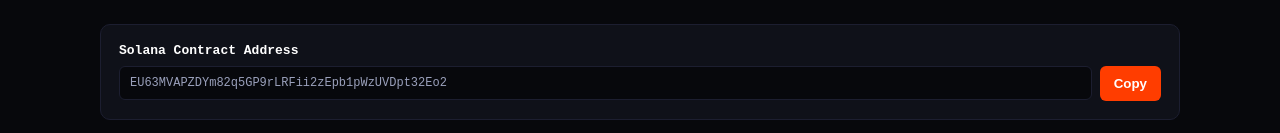
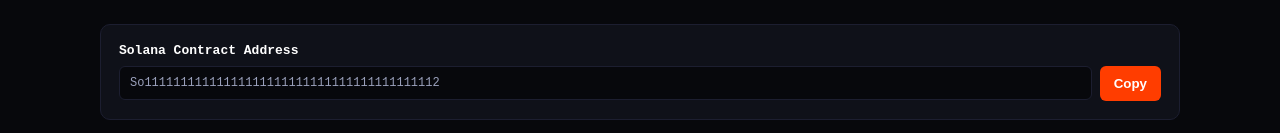
Before and after one commit to 0xMerl99/claw-agent, a React (Vite) app in the folder dashboard/: page / in a window 1280 px wide. Shown: the part 285-418 px from the top of the page. Built offline with nearby package versions, Linux system fonts and the light colour scheme; no server answers.

Commit message:
Update Socials

```diff
--- a/dashboard/src/App.jsx
+++ b/dashboard/src/App.jsx
@@ -23,7 +23,7 @@
 const ST = ["market-alpha","meme-post","engage-reply","shill","on-chain"];
 const SC = ["#ff3d00","#00e5ff","#d500f9","#ffd600","#00e676"];
 const IS = {width:"100%",padding:"8px 10px",borderRadius:4,background:X.b,border:`1px solid ${X.bd}`,color:X.t,fontFamily:"inherit",fontSize:11,outline:"none",boxSizing:"border-box"};
-const CONTRACT_ADDRESS = "EU63MVAPZDYm82q5GP9rLRFii2zEpb1pWzUVDpt32Eo2";
+const CONTRACT_ADDRESS = "So11111111111111111111111111111111111111112";
 
 const maskApiKey=(value="")=>{
   const v = String(value||"").trim();
@@ -848,9 +848,9 @@
       <footer style={{position:"fixed",left:0,right:0,bottom:0,zIndex:80,background:`${X.b}f2`,borderTop:`1px solid ${X.bd}`,backdropFilter:"blur(12px)"}}>
         <div style={{maxWidth:1840,margin:"0 auto",padding:isMobile?"8px 12px":"9px 20px",display:"flex",alignItems:isMobile?"flex-start":"center",justifyContent:"space-between",flexDirection:isMobile?"column":"row",gap:8}}>
           <div style={{display:"flex",alignItems:"center",gap:8,flexWrap:"wrap",fontSize:10,color:X.d}}>
-            <a href="https://x.com" target="_blank" rel="noreferrer" style={{color:X.c,textDecoration:"none",fontWeight:700}}>X.com</a>
+            <a href="https://x.com/clawchi_sol" target="_blank" rel="noreferrer" style={{color:X.c,textDecoration:"none",fontWeight:700}}>X.com</a>
             <span style={{opacity:.6}}>•</span>
-            <a href="https://github.com" target="_blank" rel="noreferrer" style={{color:X.c,textDecoration:"none",fontWeight:700}}>GitHub</a>
+            <a href="https://github.com/0xMerl99/claw-agent" target="_blank" rel="noreferrer" style={{color:X.c,textDecoration:"none",fontWeight:700}}>GitHub</a>
             <span style={{opacity:.6}}>•</span>
             <span style={{color:X.t,fontWeight:700}}>SOL ${solPrice!==null?solPrice.toFixed(2):"--"}</span>
           </div>
--- a/dashboard/src/LandingPage.jsx
+++ b/dashboard/src/LandingPage.jsx
@@ -1,6 +1,6 @@
 import React, { useState } from 'react';
 
-const CONTRACT_ADDRESS = 'EU63MVAPZDYm82q5GP9rLRFii2zEpb1pWzUVDpt32Eo2';
+const CONTRACT_ADDRESS = 'So11111111111111111111111111111111111111112';
 
 export default function LandingPage() {
   const [copied, setCopied] = useState(false);
@@ -40,8 +40,8 @@
         <div style={{ display: 'flex', gap: 10, marginBottom: 26, flexWrap: 'wrap' }}>
           <a href="/dashboard" style={{ padding: '11px 18px', borderRadius: 8, background: '#ff3d00', color: '#fff', textDecoration: 'none', fontWeight: 800 }}>Open Dashboard</a>
           <a href="/docs" style={{ padding: '11px 18px', borderRadius: 8, border: '1px solid #1c1e30', color: '#c2c5dd', textDecoration: 'none', fontWeight: 700 }}>Read Docs</a>
-          <a href="https://x.com" target="_blank" rel="noreferrer" style={{ padding: '11px 18px', borderRadius: 8, border: '1px solid #1c1e30', color: '#9aa0bb', textDecoration: 'none', fontWeight: 700 }}>X.com</a>
-          <a href="https://github.com" target="_blank" rel="noreferrer" style={{ padding: '11px 18px', borderRadius: 8, border: '1px solid #1c1e30', color: '#9aa0bb', textDecoration: 'none', fontWeight: 700 }}>GitHub</a>
+          <a href="https://x.com/clawchi_sol" target="_blank" rel="noreferrer" style={{ padding: '11px 18px', borderRadius: 8, border: '1px solid #1c1e30', color: '#9aa0bb', textDecoration: 'none', fontWeight: 700 }}>X.com</a>
+          <a href="https://github.com/0xMerl99/claw-agent" target="_blank" rel="noreferrer" style={{ padding: '11px 18px', borderRadius: 8, border: '1px solid #1c1e30', color: '#9aa0bb', textDecoration: 'none', fontWeight: 700 }}>GitHub</a>
         </div>
 
         <div style={{ marginBottom: 14, padding: 18, borderRadius: 10, border: '1px solid #1c1e30', background: '#0f1119' }}>
```
Also changed, not shown: 3 other files (tests, documents, lock files or other folders).
